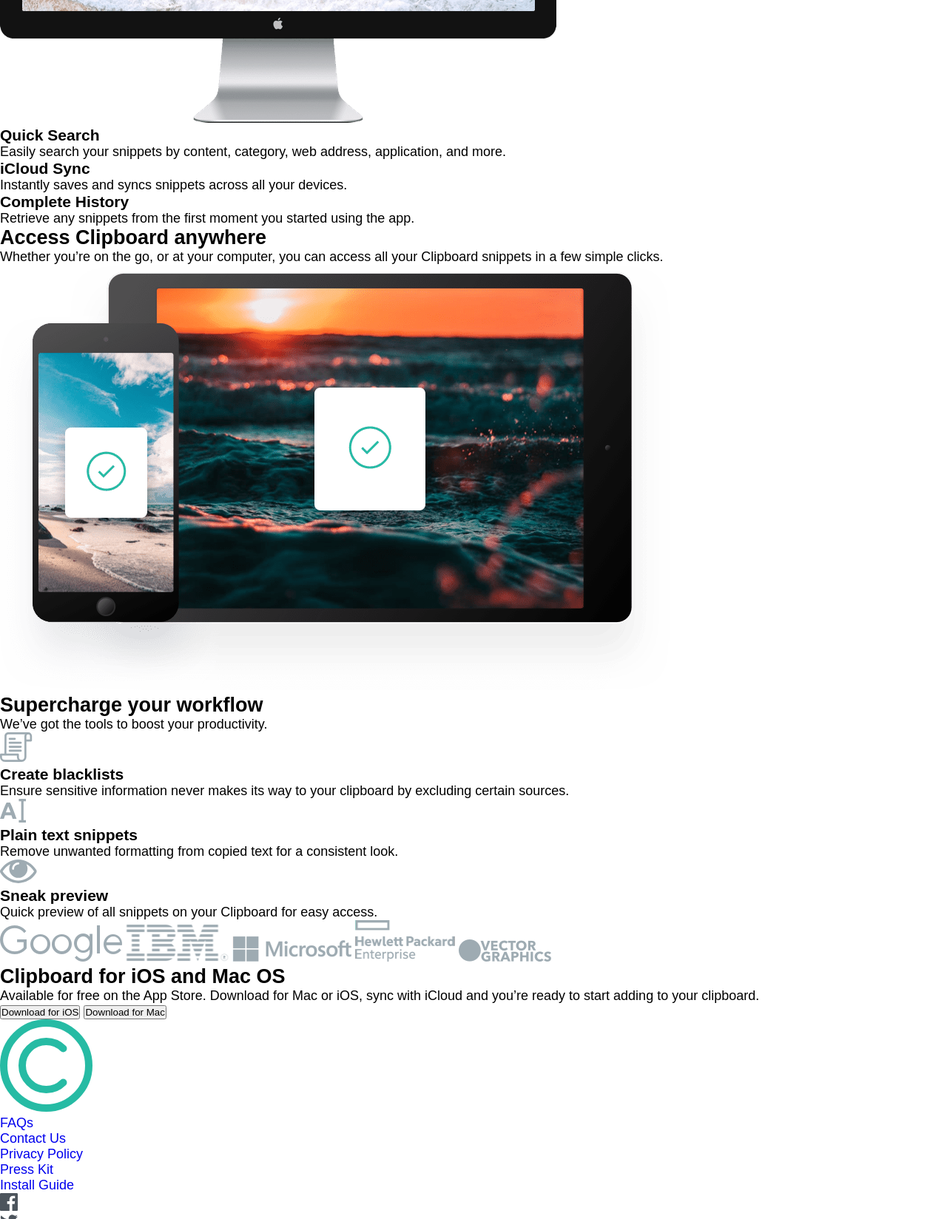
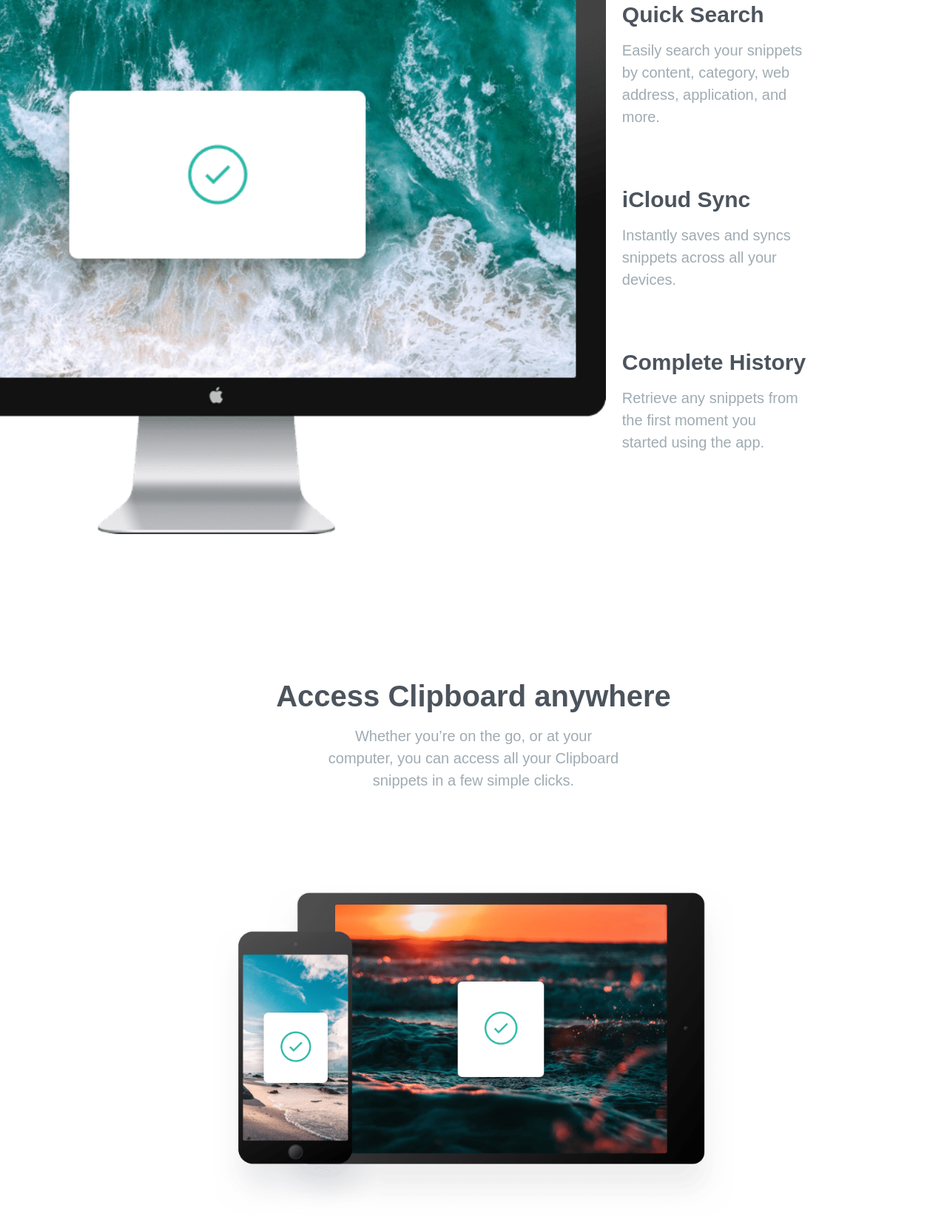
Before and after one commit to Allan-Adriano/Clipboard-landing-page, a plain HTML site: page clipboard-landing-page-master/index.html in a window 1280 px wide. Shown: the part 981-2629 px from the top of the page at 74% size. Drawn offline with Linux system fonts and the light colour scheme; a web font is replaced by a local one.

Commit message:
todas as section feitas

```diff
--- a/clipboard-landing-page-master/index.html
+++ b/clipboard-landing-page-master/index.html
@@ -33,12 +33,18 @@
         <img src="images/image-computer.png">
       </article>
       <div class="texts">
-        <h3>Quick Search</h3>
+        <div class="card-text">
+          <h2>Quick Search</h2>
           <p>Easily search your snippets by content, category, web address, application, and more.</p>
-        <h3>iCloud Sync</h3>
+        </div>
+        <div class="card-text">
+          <h2>iCloud Sync</h2>
           <p>Instantly saves and syncs snippets across all your devices.</p>
-        <h3>Complete History</h3>
+        </div>
+        <div class="card-text">
+          <h2>Complete History</h2>
           <p>Retrieve any snippets from the first moment you started using the app.</p>
+        </div>
       </div>
     </section>
     <section class="three">
@@ -47,12 +53,16 @@
         snippets in a few simple clicks.</p>
     </section>
     <article>
-      <img src="images/image-devices.png">
+      <img src="images/image-devices.png" id="img-divices">
     </article>
     <section class="Supercharge">
+      <div class="text-supercharge">
         <h2>Supercharge your workflow</h2>
         <p>We’ve got the tools to boost your productivity.</p>
-      <div class="cards">
+      </div>
+
+      <div class="card-fother">
+        <div class="card">
           <img src="images/icon-blacklist.svg">
           <h3>Create blacklists</h3>
           <p>Ensure sensitive information never makes its way to your clipboard by excluding certain sources.</p>
@@ -67,6 +77,7 @@
           <h3>Sneak preview</h3>
           <p>Quick preview of all snippets on your Clipboard for easy access.</p>
         </div>
+      </div>
       <div class="collaborate">
         <img src="images/logo-google.png">
         <img src="images/logo-ibm.png">
@@ -78,8 +89,10 @@
       <h2>Clipboard for iOS and Mac OS</h2>
       <p>Available for free on the App Store. Download for Mac or iOS, sync with iCloud
         and you’re ready to start adding to your clipboard.</p>
+        <div class="button">
           <button class="ios">Download for iOS</button>
           <button class="mac">Download for Mac</button>
+        </div>
     </section>
   </main>
   <footer>
--- a/clipboard-landing-page-master/style/page.css
+++ b/clipboard-landing-page-master/style/page.css
@@ -1,5 +1,5 @@
 body{
-    font-size: 18px;
+    font-size: 20px;
     font-family: "Bai Jamjuree", sans-serif
 }
 a{
@@ -25,14 +25,22 @@
     color: var(--Dark-Grayish-Blue--);
     padding: 5px 0;
     font-weight: 700;
+    font-size: 40px;
 }
 .top p{
     color: var(--Grayish-Blue--);
+    margin-top: 1rem;
+    padding: 0 80px;
+}
 
+.top img{
+    margin-top: 5rem;
+    margin-bottom: 2rem;
+    width: 100px;
 }
 
 .button{
-    margin-top: 50px;
+    margin-top: 35px;
     padding: 20px 0;
 }
 
@@ -69,3 +77,153 @@
     box-shadow:hsl(233, 100%, 69%) 0px 7px 25px 0px;
     opacity: 0.8;
 }
+
+.one{
+    text-align: center;
+    margin-top: 3rem;
+    margin-bottom: 6rem;
+}
+
+.one h2{
+    font-size: 40px;
+    font-weight: 600;
+    color:var(--Dark-Grayish-Blue--);
+}
+
+.one p{
+    letter-spacing: 1px;
+    font-size: 16px;
+    margin:1rem auto;
+    width: 38%;
+    color: var(--Grayish-Blue--);
+    padding: 0 40px;
+}
+
+.two{
+    display: flex;
+    justify-content: space-around;
+    align-items: center;
+    margin-bottom: 12rem;
+}
+.texts{
+    width: 32%;
+}
+.two .card-text{
+    margin-top: 3rem;
+    margin-bottom: 5rem;
+}
+
+.two article img{
+    width: 140%;
+    margin-left: -35%
+}
+
+.two .texts h2{
+    font-weight: 600;
+    color: var(--Dark-Grayish-Blue--);
+    margin-bottom: 1rem;
+
+}
+
+.two .texts p{
+    width: 60%;
+    line-height: 30px;
+    color: var(--Grayish-Blue--);
+    margin-bottom: 0.8rem;
+}
+
+.three{
+    text-align: center;
+}
+
+.three h2{
+    font-size: 40px;
+    color: var(--Dark-Grayish-Blue--);
+    font-weight: 600;
+}
+
+.three p{
+    line-height: 30px;
+    margin:1rem auto;
+    width: 38%;
+    color: var(--Grayish-Blue--);
+    padding: 0 40px;
+}
+
+#img-divices{
+    width: 55%;
+    margin: 20px auto;
+    display: flex;
+    justify-content: center;
+    align-items: center;
+    margin-top: 8rem;
+}
+
+.text-supercharge{
+    text-align: center;
+}
+.text-supercharge h2{
+    font-size: 40px;
+    font-weight: 600;
+    color: var(--Dark-Grayish-Blue--);
+}
+.text-supercharge p{
+    margin-top: 1rem;
+    font-size: 20px;
+    color: var(--Grayish-Blue--);
+}
+.card-fother{
+    display: flex;
+    justify-content: center;
+    align-items: center;
+    flex-direction: row;
+    margin-top: 3rem;
+}
+
+.card{
+    margin: 1%;
+    width: 40%;
+    text-align: center;
+}
+.card img{
+    margin-bottom: 1.5rem;
+}
+.card h3{
+    margin-bottom: 1rem;
+    color: var(--Dark-Grayish-Blue--);
+}
+
+.card p{
+    margin:1rem auto;
+    width: 55%;
+    color: var(--Grayish-Blue--);
+}
+
+.collaborate{
+    margin-top: 10rem;
+    display: flex;
+    justify-content: center;
+    align-items: center;
+}
+.collaborate img{
+    width: 7%;
+    margin-right: 12rem;
+}
+
+.clipboard{
+    margin-top: 7rem;
+    text-align: center;
+    border: 1px solid red;
+}
+
+.clipboard h2{
+    font-size: 40px;
+    color: var(--Dark-Grayish-Blue--);
+    margin-bottom: 2rem;
+}
+.clipboard p{
+    color: var(--Grayish-Blue--);
+    margin: 0 auto;
+    line-height: 30px;
+    width: 30%;
+}
```
Lines whose indentation alone changed are shown as unchanged.
